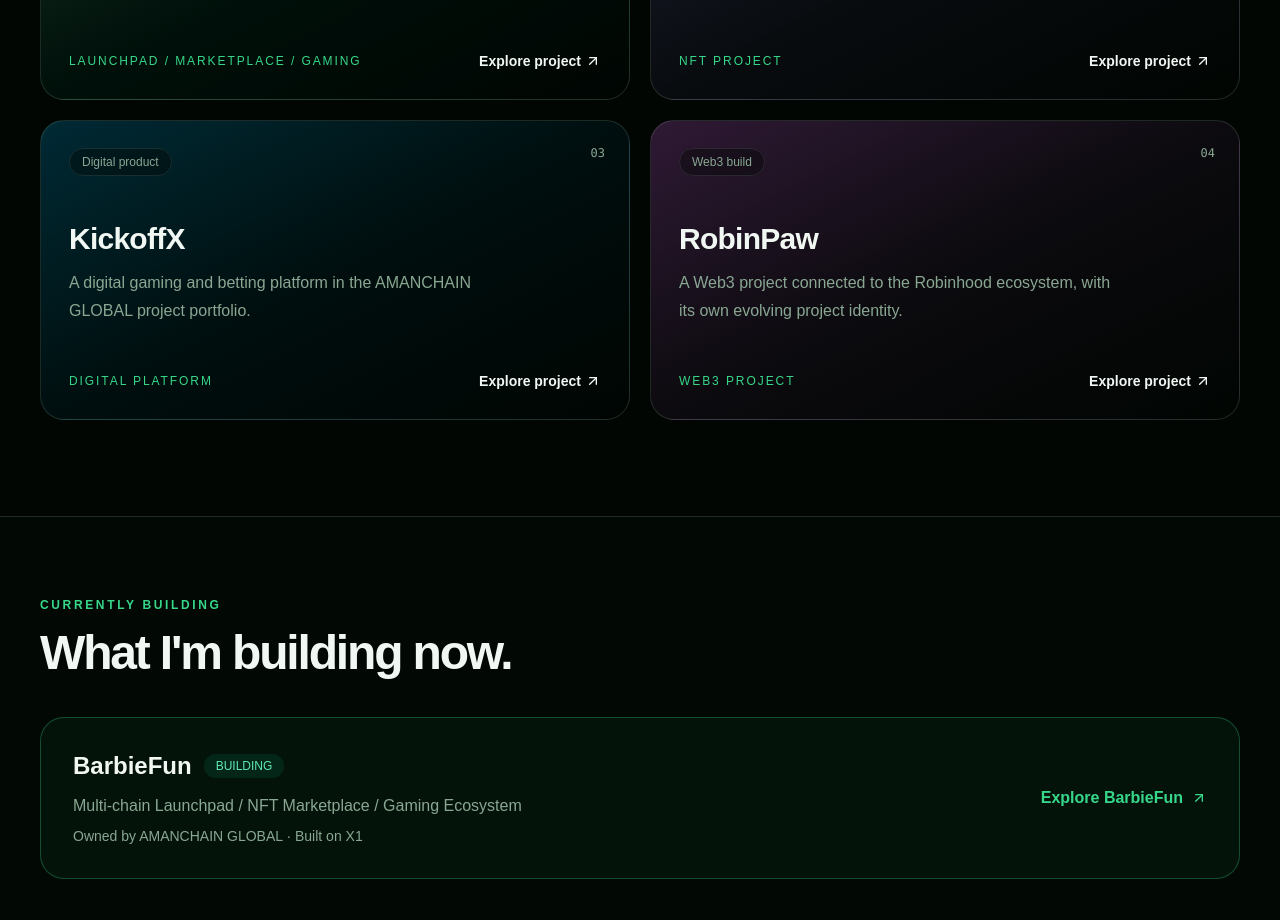
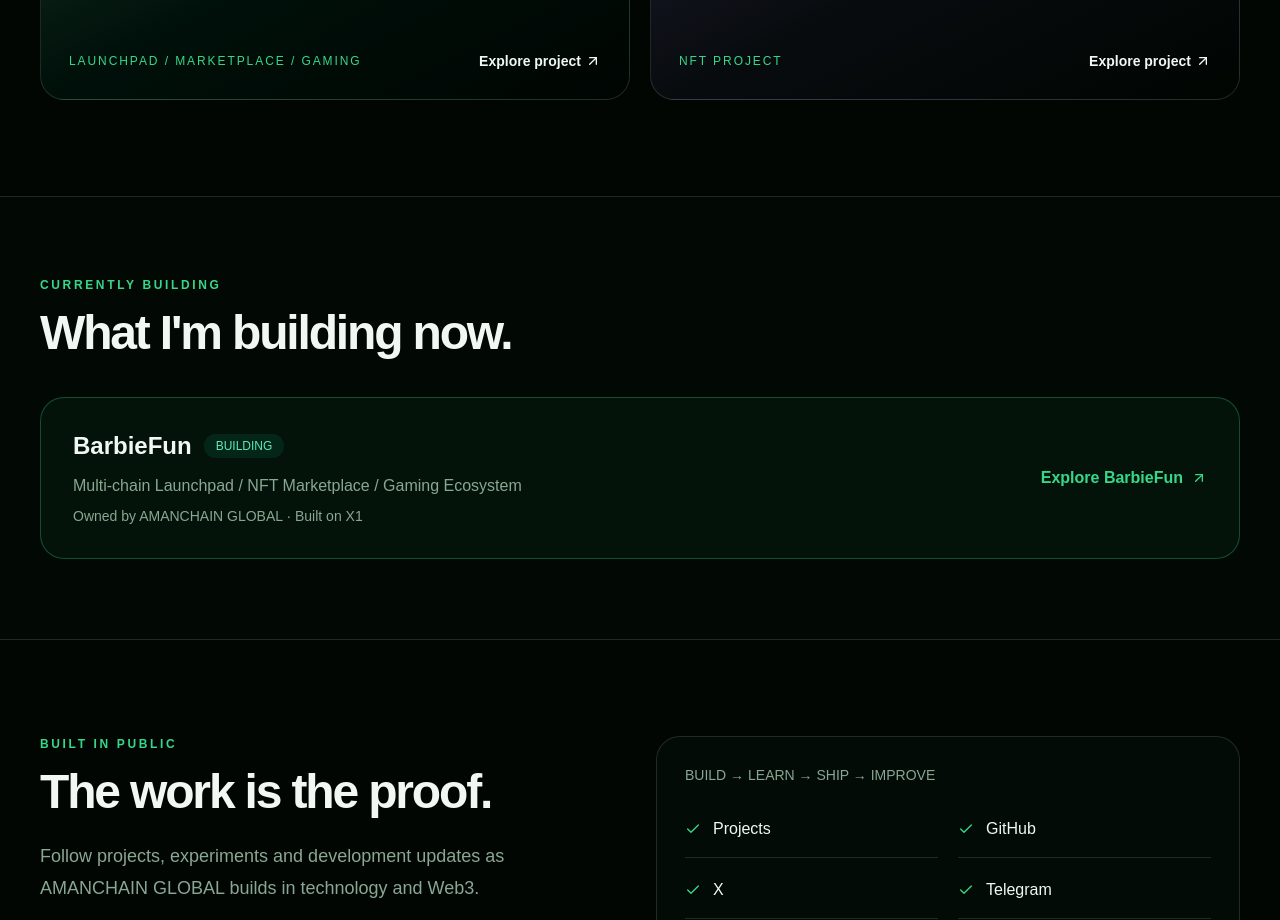
Before and after one commit to CryptoJoker0/https-github.com-CryptoJoker0-AMANCHAINWEBSITE-, a Next.js app: page / in a window 1280 px wide. Shown: the part 3080-4000 px from the top of the page. Built offline with nearby package versions, Linux system fonts and the light colour scheme.

Commit message:
Remove RobinPaw and KickoffX projects
V0-Chat-Id: lJ4pm5PJtcm

```diff
--- a/app/page.tsx
+++ b/app/page.tsx
@@ -19,8 +19,6 @@ const skills = ['React', 'Next.js', 'JavaScript', 'TypeScript', 'HTML', 'CSS', '
 const projects = [
   { name: 'BarbieFun', category: 'Launchpad / Marketplace / Gaming', description: 'A multi-chain launchpad, NFT marketplace and gaming ecosystem owned by AMANCHAIN GLOBAL and built on X1.', tag: 'Owned by AMANCHAIN GLOBAL', accent: 'from-emerald-300/20 via-emerald-400/5 to-transparent' },
   { name: 'Africa X1 NFT', category: 'NFT project', description: 'An NFT project built around the X1 ecosystem, connecting identity, art and blockchain technology.', tag: 'X1 ecosystem', accent: 'from-violet-400/20 via-violet-400/5 to-transparent' },
-  { name: 'KickoffX', category: 'Digital platform', description: 'A digital gaming and betting platform in the AMANCHAIN GLOBAL project portfolio.', tag: 'Digital product', accent: 'from-sky-400/20 via-sky-400/5 to-transparent' },
-  { name: 'RobinPaw', category: 'Web3 project', description: 'A Web3 project connected to the Robinhood ecosystem, with its own evolving project identity.', tag: 'Web3 build', accent: 'from-fuchsia-400/20 via-fuchsia-400/5 to-transparent' },
 ]
 
 export default function Page() {
```
